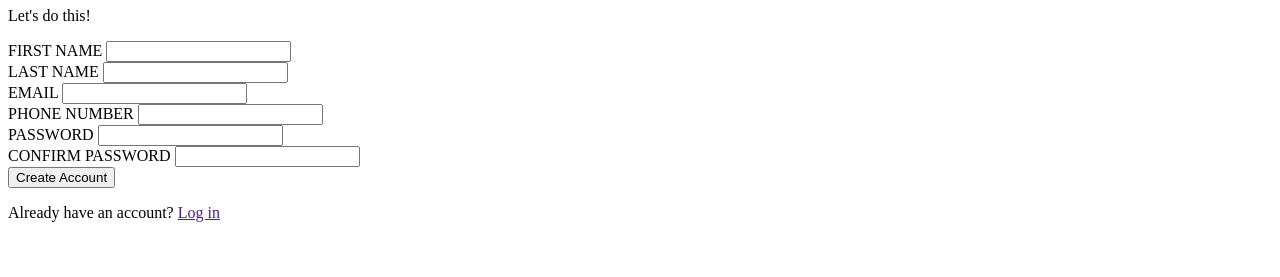
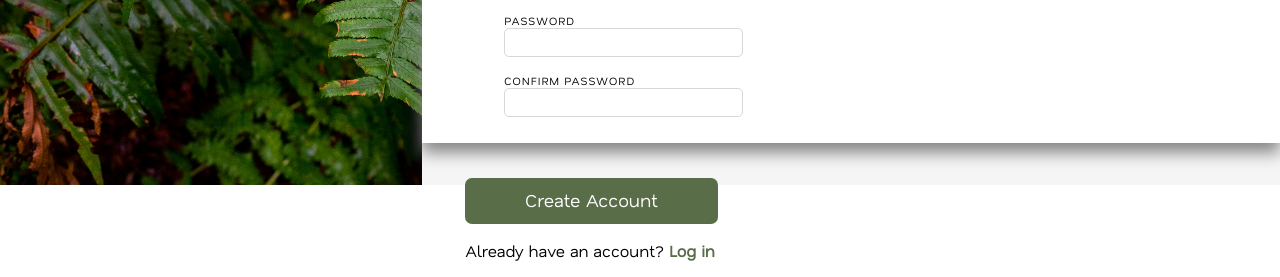
Before and after one commit to sk8rh8r7717/odin-sign-up-form, a plain HTML site: page index.html in a window 1280 px wide. Shown: the part 615-892 px from the top of the page. Before the commit the page ends 853 px from the top, so only its background shows below. Drawn offline with Linux system fonts and the light colour scheme; the site is published under a folder, as on GitHub Pages, so addresses that start at the root find nothing.

Commit message:
replaced urls for local files from '/XXXX' to 'XXXX' to solve the issue of no styling appearing on github pages

```diff
--- a/index.html
+++ b/index.html
@@ -4,7 +4,7 @@
     <meta charset="UTF-8">
     <meta name="viewport" content="width=device-width, initial-scale=1.0">
     <title>Document</title>
-    <link rel="stylesheet" href="/styles.css">
+    <link rel="stylesheet" href="styles.css">
 </head>
 <body>
     <div id="image-logo-section">
--- a/styles.css
+++ b/styles.css
@@ -1,11 +1,11 @@
 @font-face {
     font-family: 'NorseBold';
-    src: url(/Norse-Bold.otf);
+    src: url(Norse-Bold.otf);
 }
 
 @font-face {
     font-family: 'NataSans';
-    src: url(/NataSans-Regular.ttf);
+    src: url(NataSans-Regular.ttf);
 }
 
 body{
@@ -14,7 +14,7 @@ body{
 }
 
 #image-logo-section {
-    background-image: url('/halie-west-25xggax4bSA-unsplash.jpg');
+    background-image: url('halie-west-25xggax4bSA-unsplash.jpg');
     width:33%;
     background-size: cover;
 }
```
